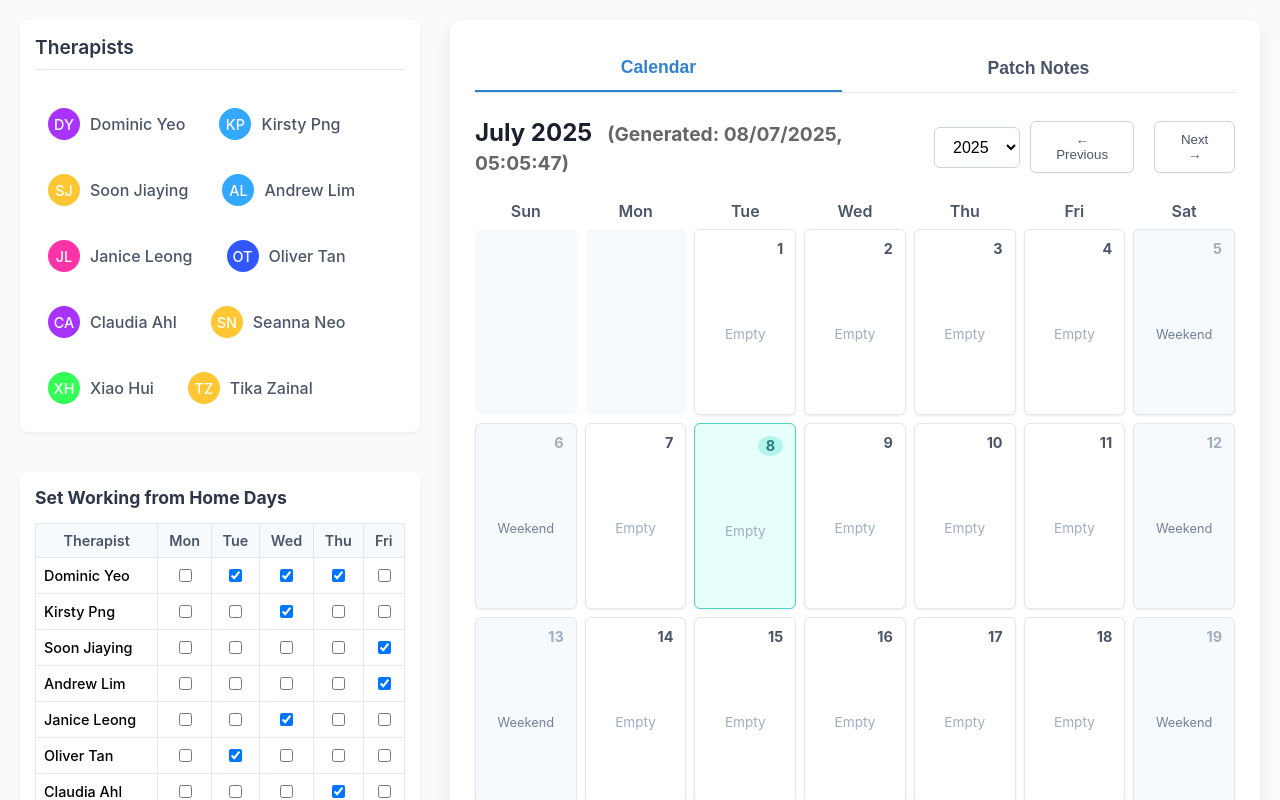
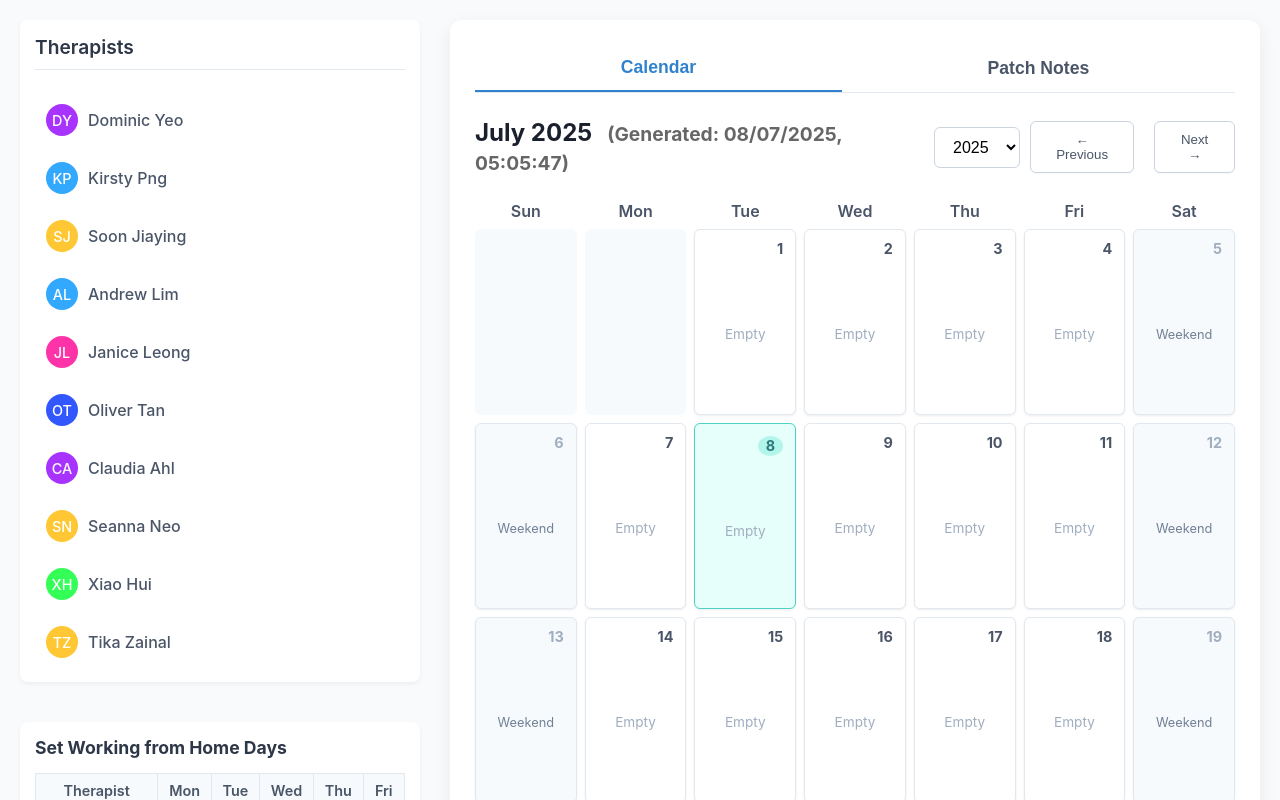
Before and after one commit to jxhnthan/hwb-crisis-rostering, a React (Create React App) app: page / in a window 1280 px wide. Shown: the top 800 px of the page. Built offline with nearby package versions, Linux system fonts and the light colour scheme.

Commit message:
Update App.js

```diff
--- a/src/App.js
+++ b/src/App.js
@@ -110,9 +110,12 @@ const Therapist = ({ name }) => {
       style={{
         display: 'flex',
         alignItems: 'center',
+        justifyContent: 'flex-start', // Align content to the left
         gap: '10px',
-        padding: '8px 12px', // Slightly less padding
-        margin: '4px 0', // Reduced margin
+        padding: '8px 10px', // Adjusted horizontal padding
+        margin: '0', // Remove margin, spacing controlled by parent's gap
+        width: '196px', // Fixed width for consistent columns
+        boxSizing: 'border-box', // Include padding and border in the width
         backgroundColor: 'transparent', // Default to transparent for a cleaner look
         borderRadius: '8px', // Slightly less rounded corners
         fontWeight: '500',
@@ -423,7 +426,7 @@ const App = () => {
   const patchNotes = [
     {
       version: "1.1",
-      date: "July 8, 2025", // Current Date
+      date: "July 8, 2025",
       changes: [
         "Added 'Share Link' functionality to save and load calendar state via URL.",
         "Implemented LZString compression for significantly shorter shareable URLs.",
@@ -824,7 +827,7 @@ const App = () => {
         }}>
 
           <div style={{
-            flex: '0 0 400px',
+            flex: '0 0 400px', // Fixed width for the sidebar
             display: 'flex',
             flexDirection: 'column',
             gap: '20px'
@@ -841,7 +844,7 @@ const App = () => {
               }}>
                 Therapists
               </h2>
-              {/* Flex wrap container for therapists */}
+              {/* Flex wrap container for therapists with a defined gap */}
               <div style={{ display: 'flex', flexWrap: 'wrap', gap: '8px', paddingTop: '10px' }}>
                 {therapists.map((name, index) => (
                   <Therapist key={index} name={name} />
```
